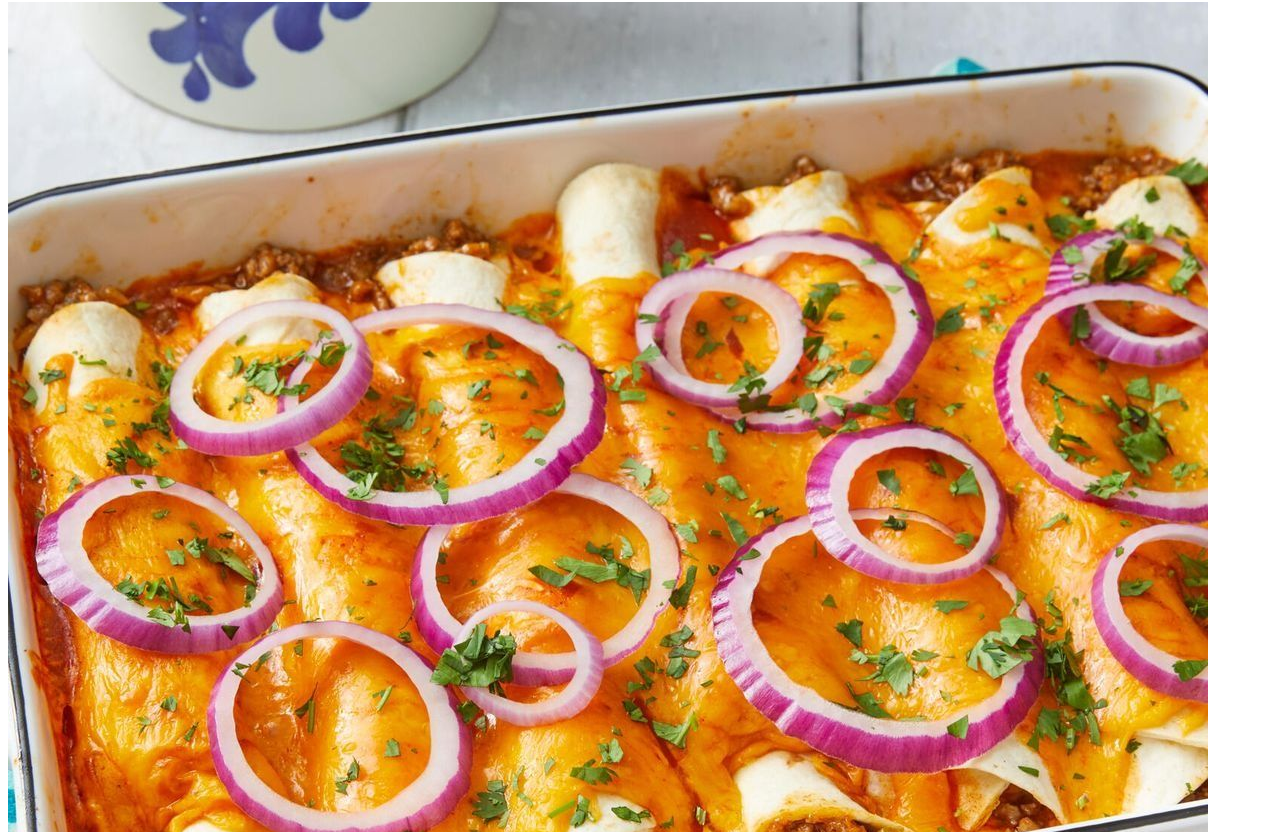
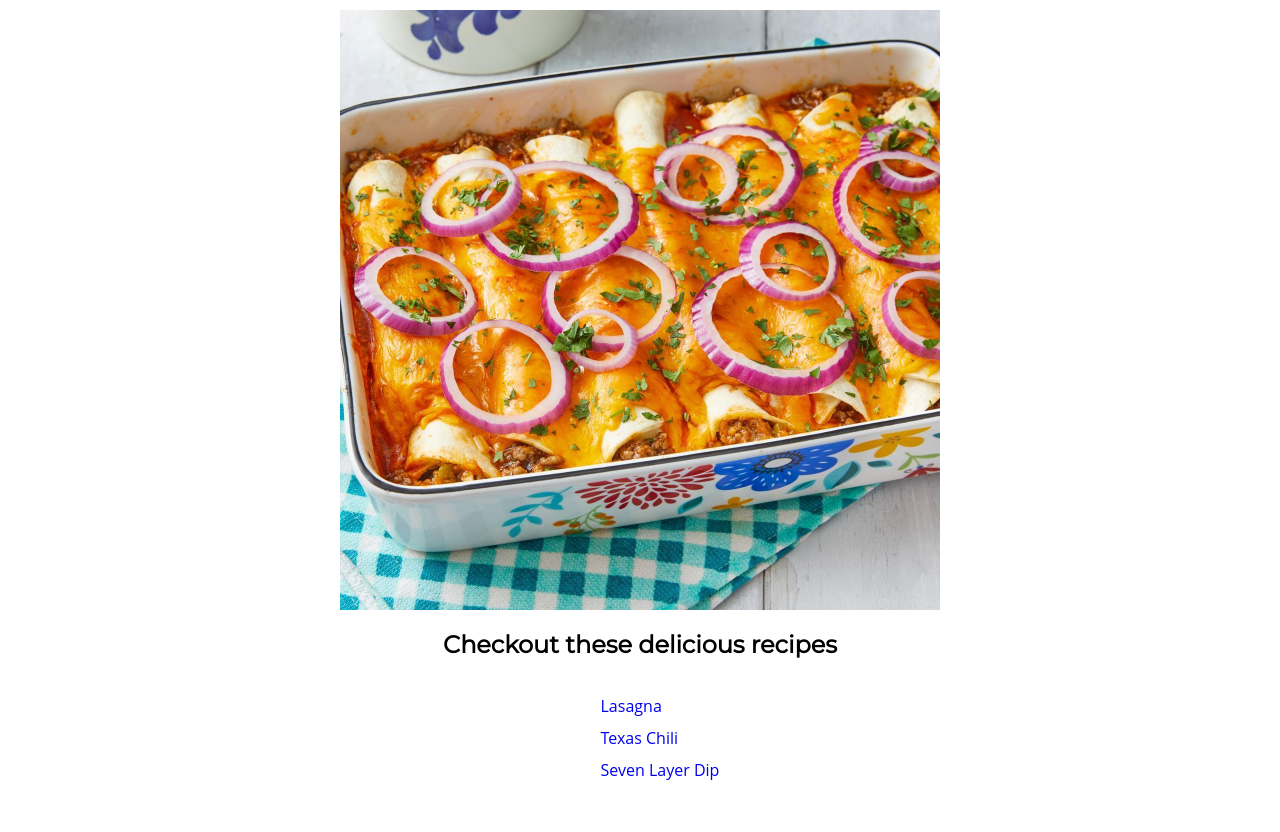
Before and after one commit to MichaelNeely77/odin-recipes, a plain HTML site: page index.html in a window 1280 px wide. Shown: the part 120-952 px from the top of the page. Drawn offline with Linux system fonts and the light colour scheme.

Commit message:
Added a litle more stuyling to the page

```diff
--- a/index.html
+++ b/index.html
@@ -11,6 +11,7 @@
     <link href="https://fonts.googleapis.com/css2?family=Montserrat&display=swap" rel="stylesheet">
 </head>
 <body>
+<div class="content-wrapper">
     <h1>Odin Recipes</h1>
     <div class="home-image">
         <img src="img/easy-dinner-recipes-beef-enchiladas-1676055009.jpeg" alt="Delicious Enchiladas">
@@ -21,6 +22,8 @@
         <li><a href="recipes/texas-chili.html">Texas Chili</a></li>
         <li><a href="recipes/seven-layer-taco-dip.html">Seven Layer Dip</a></li>
     </ul>
+</div>
+
 
 
 </body>
--- a/style.css
+++ b/style.css
@@ -4,6 +4,27 @@
 
 body {
     font-family: 'Open Sans', sans-serif;
+}
+
+.content-wrapper {
+    max-width: 1300px;
+   display:flex;
+    flex-direction: column;
+    align-items:center;
+
+
+}
+
+.home-image {
+  width:600px;
+    height: 600px;
+    overflow:hidden;
+}
+
+.home-image img {
+    width: 100%;
+    object-fit:contain;
+
 }
 
 h1, h2, h3, h4, h5, h6 {
@@ -13,3 +34,19 @@ h1, h2, h3, h4, h5, h6 {
 h1 {
     font-size: 48px;
 }
+
+li {
+    list-style:none;
+    margin-bottom: 10px;
+}
+
+ul {
+    display:flex;
+    flex-direction: column;
+
+}
+
+li a {
+    text-decoration: none;
+
+}
```
Lines whose indentation alone changed are shown as unchanged.
